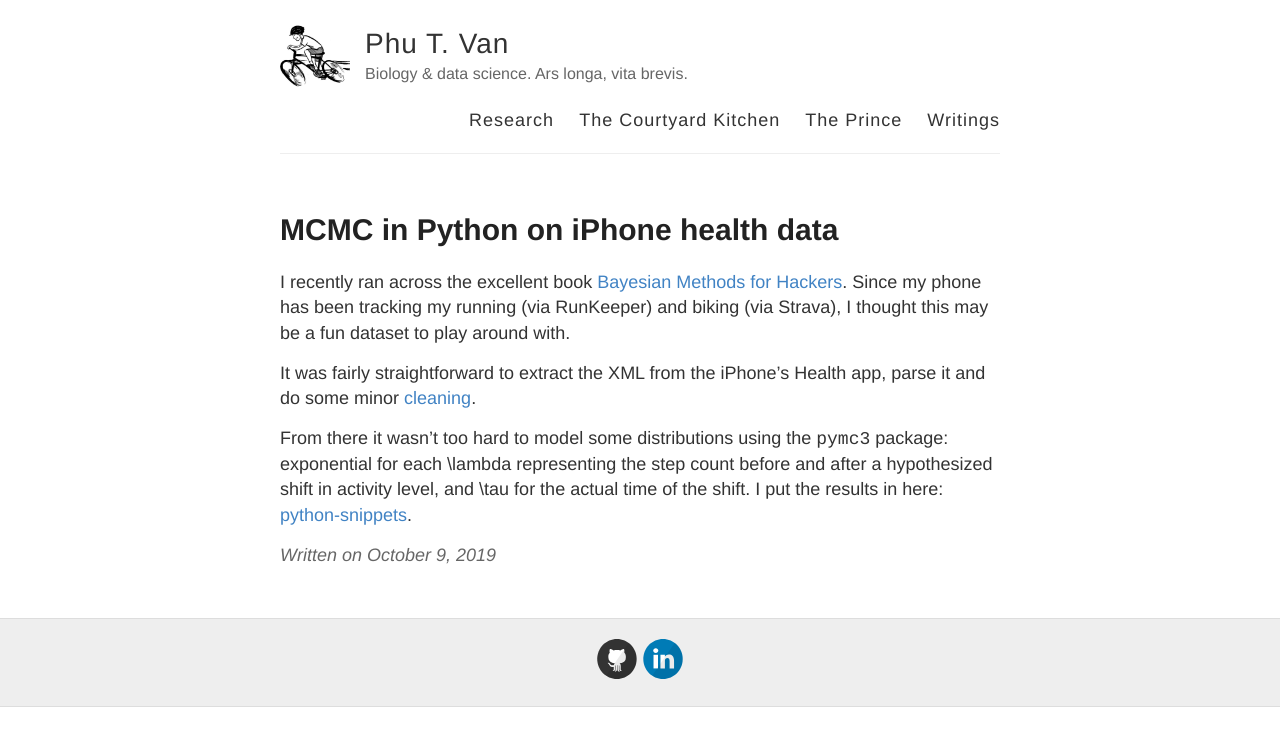
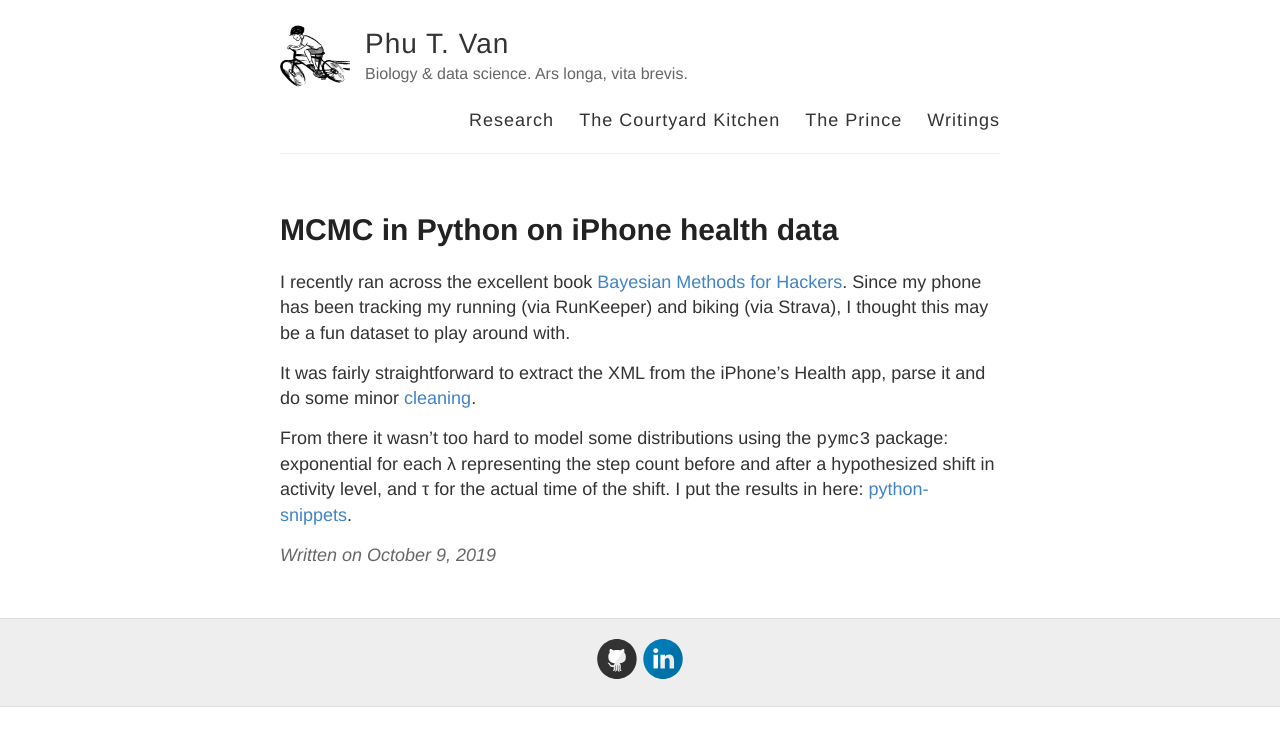
Before and after one commit to ptvan/ptvan.github.io, a Jekyll site: the page built from _posts/2019-10-09-MCMC-on-iPhone-health-data.md, in a window 1280 px wide. Shown: the top 746 px of the page. Built offline with Jekyll 4.4.1, drawn with Linux system fonts in a browser that asks for light colours.

```diff
--- a/_posts/2019-10-09-MCMC-on-iPhone-health-data.md
+++ b/_posts/2019-10-09-MCMC-on-iPhone-health-data.md
@@ -8,4 +8,4 @@
 
 It was fairly straightforward to extract the XML from the iPhone's Health app, parse it and do some minor [cleaning](https://github.com/ptvan/R-snippets/blob/master/parse_apple_health_export.R).
 
-From there it wasn't too hard to model some distributions using the `pymc3` package: exponential for each \lambda representing the step count before and after a hypothesized shift in activity level, and \tau for the actual time of the shift. I put the results in here: [python-snippets](https://github.com/ptvan/python-snippets/blob/master/mcmc.py).
+From there it wasn't too hard to model some distributions using the `pymc3` package: exponential for each &lambda; representing the step count before and after a hypothesized shift in activity level, and &tau; for the actual time of the shift. I put the results in here: [python-snippets](https://github.com/ptvan/python-snippets/blob/master/mcmc.py).
```
